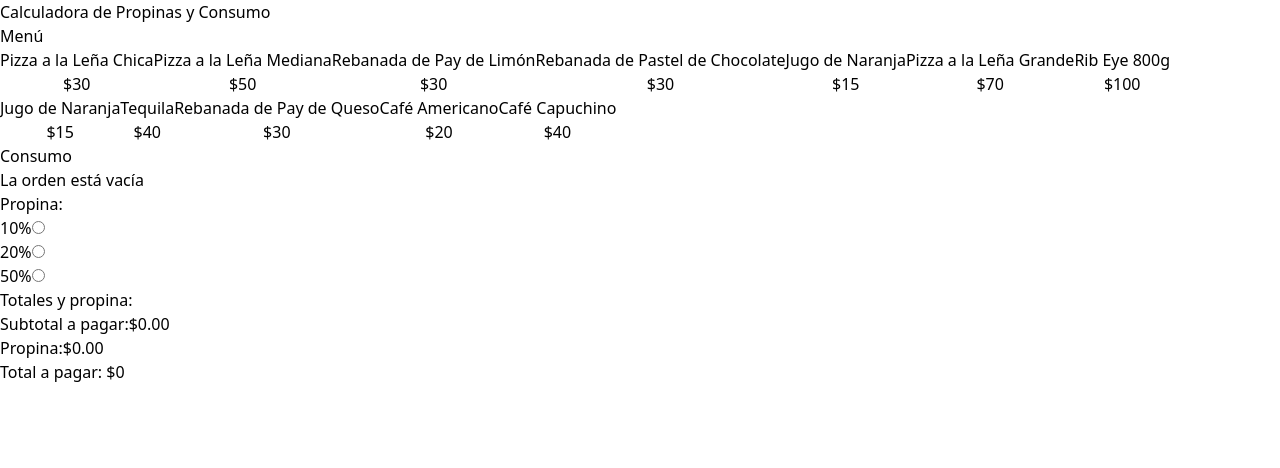
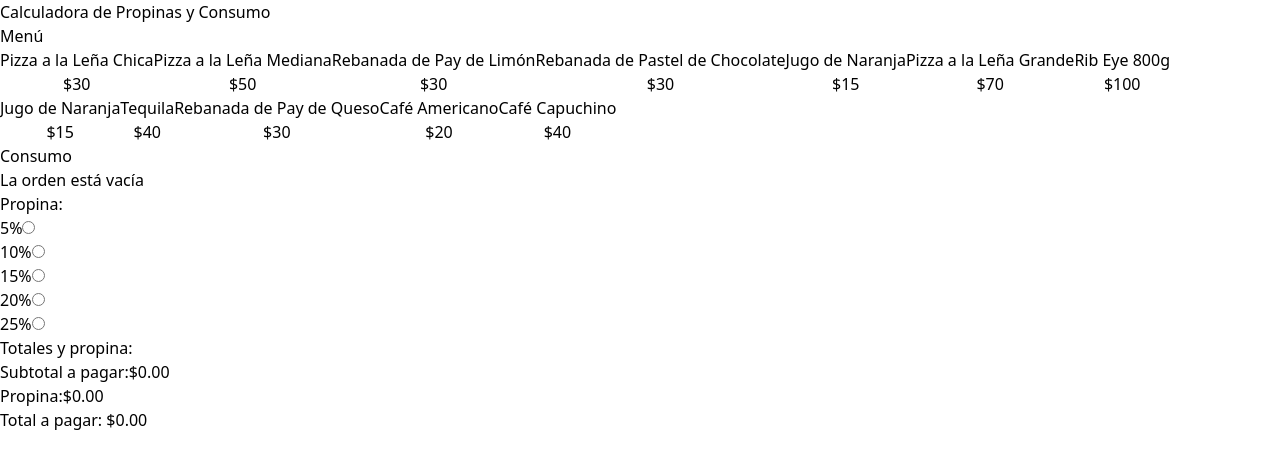
Before and after one commit to Sergiohc19/Calculadora-de-Propinas.TS, a React (Vite) app: page / in a window 1280 px wide. Shown: the top 468 px of the page. Built offline with nearby package versions, Linux system fonts and the light colour scheme.

Commit message:
Calculando el total a pagar con  useMemo

```diff
--- a/src/components/OrderTotals.tsx
+++ b/src/components/OrderTotals.tsx
@@ -14,6 +14,7 @@ export default function OrderTotals({order, tip} : OrderTotalsProps) {
 
   const subtotalAmount = useMemo(() => order.reduce((total, item) => total + (item.quantity * item.price), 0), [order])
   const tipAmount = useMemo(() => subtotalAmount * tip,  [tip, order])
+  const totalAmount = useMemo(() => subtotalAmount + tipAmount,  [tip, order])
 
 
   return (
@@ -32,7 +33,7 @@ export default function OrderTotals({order, tip} : OrderTotalsProps) {
 
 </p>
 <p>Total a pagar:
-<span className="font-bold"> $0</span>
+<span className="font-bold"> {formatCurrency (totalAmount)}</span>
 
 
 </p>
--- a/src/components/TipPercentageForm.tsx
+++ b/src/components/TipPercentageForm.tsx
@@ -2,19 +2,29 @@ import type { Dispatch, SetStateAction } from "react";
 
 const tipOptions = [
   {
+    id: "tip-05",
+    value: 0.05,
+    label: "5%",
+  },
+  {
     id: "tip-10",
-    value: 0.1,
+    value: 0.10,
     label: "10%",
   },
   {
+    id: "tip-15",
+    value: 0.15,
+    label: "15%",
+  },
+  {
     id: "tip-20",
-    value: 0.2,
+    value: 0.20,
     label: "20%",
   },
   {
-    id: "tip-50",
-    value: 0.5,
-    label: "50%",
+    id: "tip-25",
+    value: 0.25,
+    label: "25%",
   },
 ];
 
```
